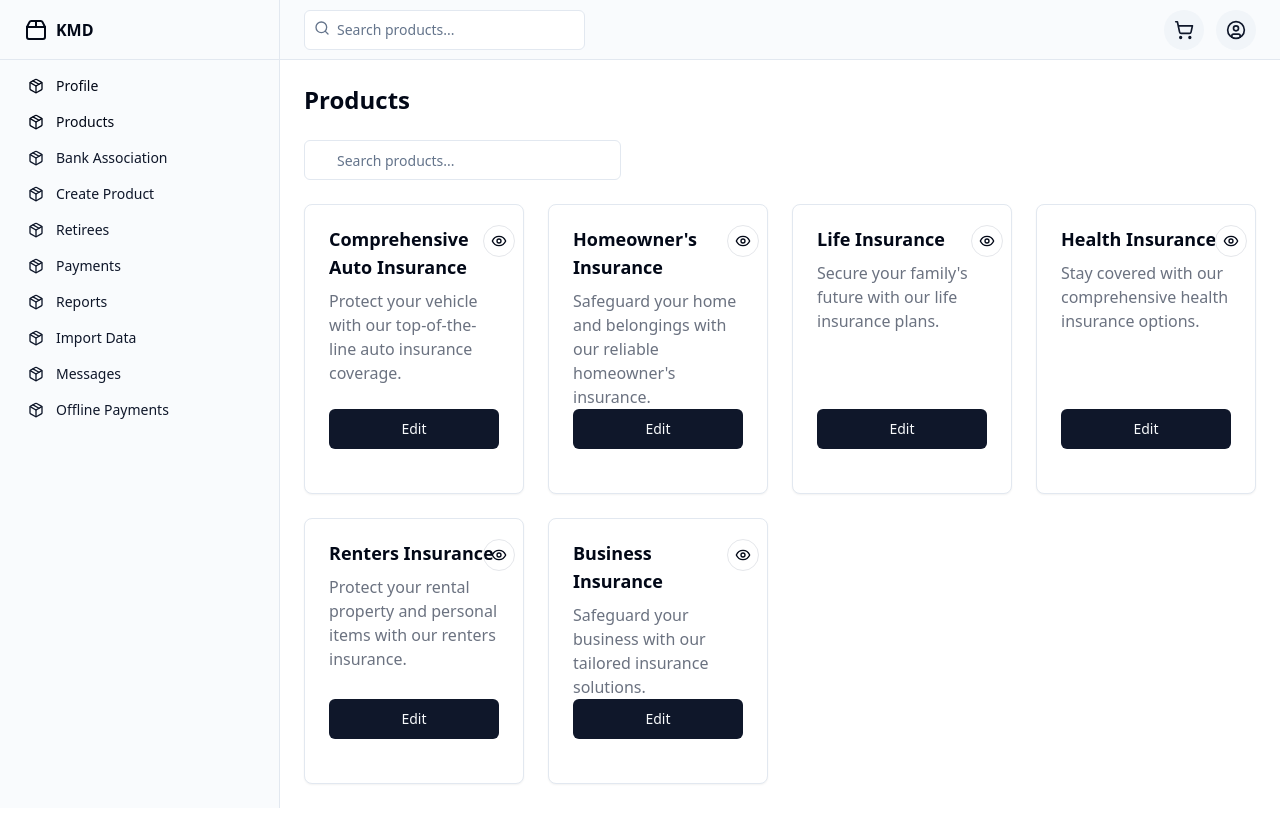
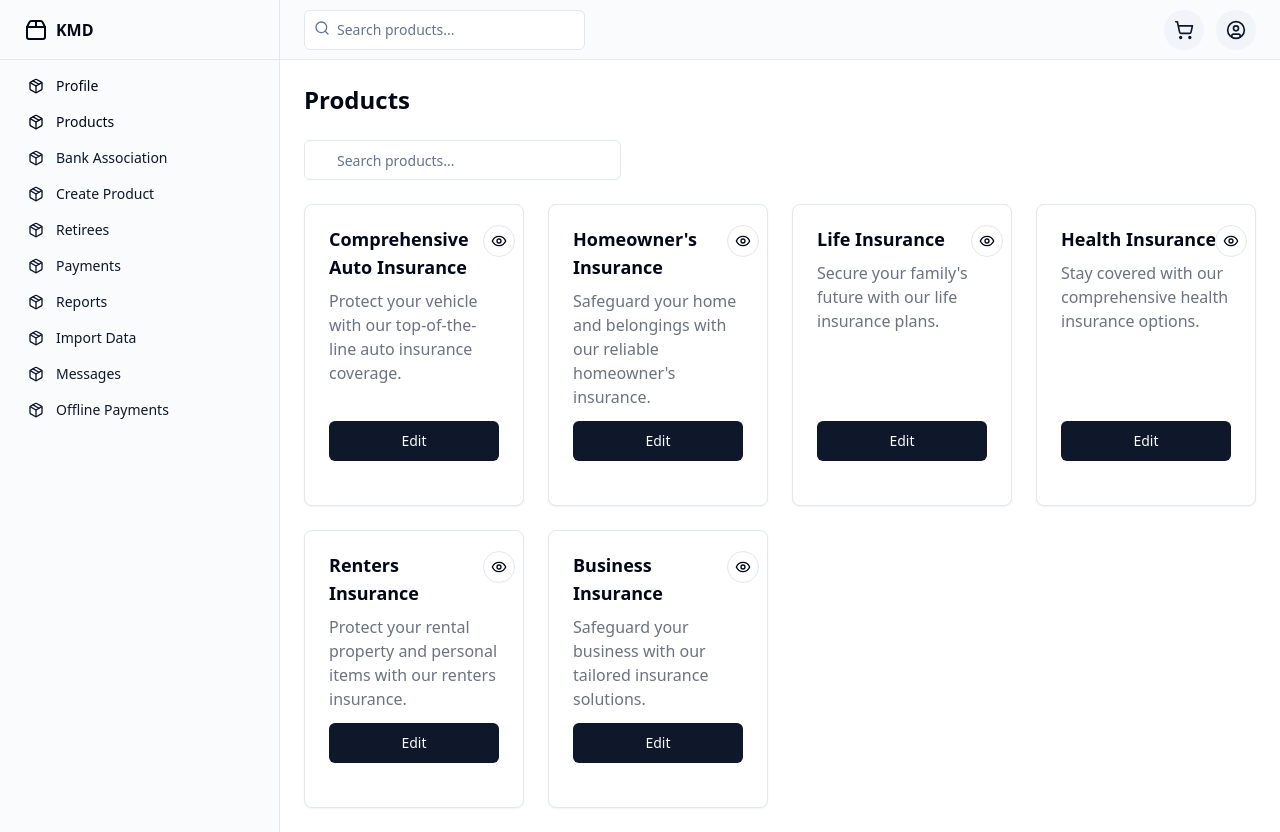
Before and after one commit to avdhootpatil/Reconciliation, a React (Vite) app: page /productlist in a window 1280 px wide. Before the commit the page ends 808 px from the top, so only its background shows below. Built offline with nearby package versions, Linux system fonts and the light colour scheme.

Commit message:
style changes on product list

```diff
--- a/src/pages/CreateProductList.jsx
+++ b/src/pages/CreateProductList.jsx
@@ -92,6 +92,9 @@ function CreateProductList() {
       <div className="grid grid-cols-1 sm:grid-cols-2 md:grid-cols-3 lg:grid-cols-4 gap-6">
         {filteredProducts.map((product) => (
           <Card key={product.id} className="h-full relative py-5">
+            <CardContent className="flex flex-col justify-between h-full">
+              <div>
+                <h3 className="text-lg font-semibold mr-3">{product.name}</h3>
                 <Button
                   variant="ghost"
                   size="icon"
@@ -101,9 +104,6 @@ function CreateProductList() {
                   <EyeIcon className="w-4 h-4" />
                   <span className="sr-only">View {product.name}</span>
                 </Button>
-            <CardContent className="flex flex-col justify-between h-full">
-              <div>
-                <h3 className="text-lg font-semibold">{product.name}</h3>
                 <p className="text-gray-500 dark:text-gray-400 mt-2">
                   {product.description}
                 </p>
@@ -112,6 +112,7 @@ function CreateProductList() {
                 onClick={() => {
                   navigate("/createproduct");
                 }}
+                className="mt-3"
               >
                 Edit
               </Button>
```
Lines whose indentation alone changed are shown as unchanged.
